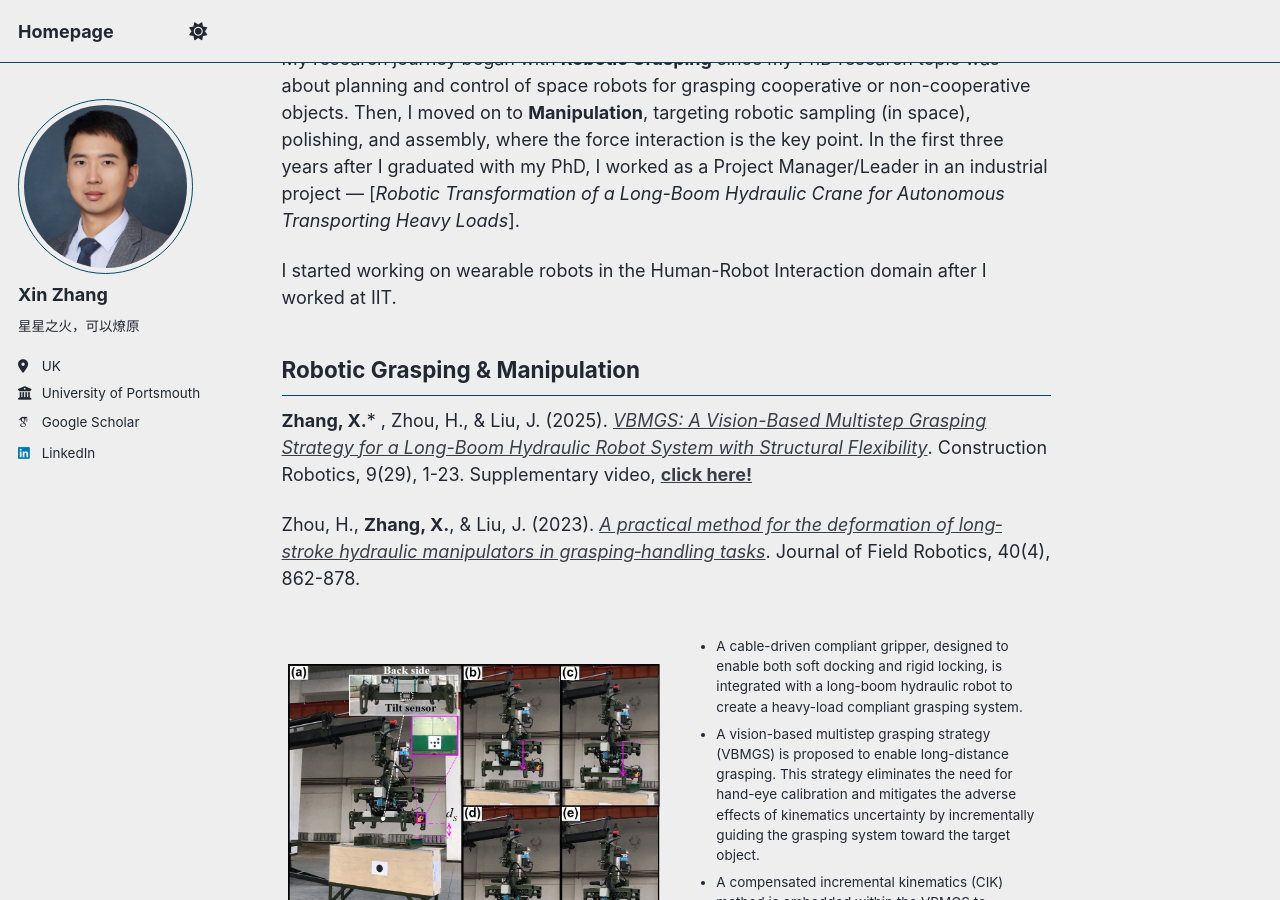
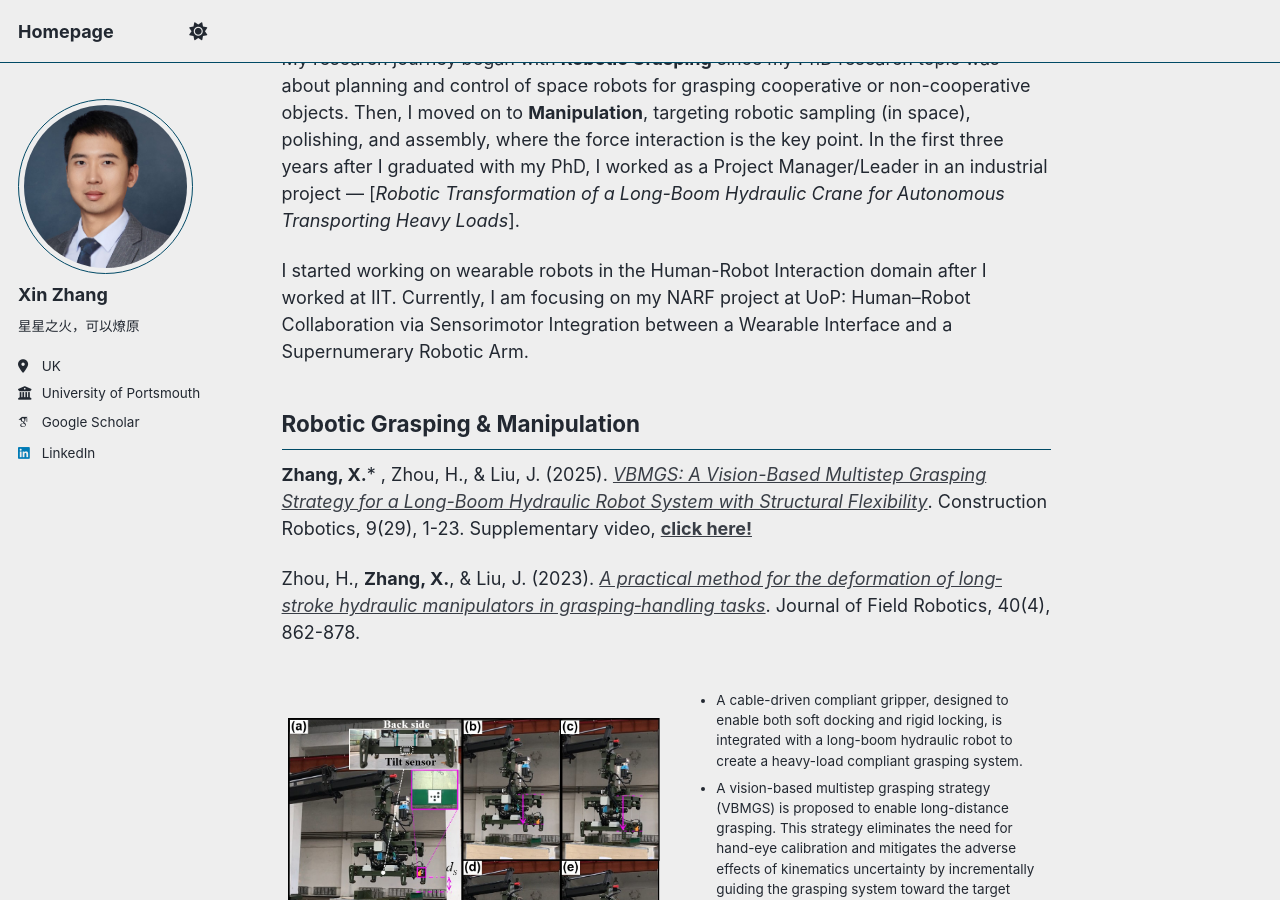
Before and after one commit to Mansion-ZX/Mansion-ZX.github.io, a Jekyll site: the page built from _pages/about.md, in a window 1280 px wide and 900 px high, scrolled down 1211 px. Built offline with Jekyll 4.4.1, drawn with Linux system fonts in a browser that asks for light colours; some web fonts are replaced; a script that is not in the unit is left out.

Commit message:
Update about.md

```diff
--- a/_pages/about.md
+++ b/_pages/about.md
@@ -32,7 +32,7 @@ Selected Research
 =====
 My research journey began with **Robotic Grasping** since my PhD research topic was about planning and control of space robots for grasping cooperative or non-cooperative objects. Then, I moved on to **Manipulation**, targeting robotic sampling (in space), polishing, and assembly, where the force interaction is the key point. In the first three years after I graduated with my PhD, I worked as a Project Manager/Leader in an industrial project --- [*Robotic Transformation of a Long-Boom Hydraulic Crane for Autonomous Transporting Heavy Loads*].
 
-I started working on wearable robots in the Human-Robot Interaction domain after I worked at IIT.
+I started working on wearable robots in the Human-Robot Interaction domain after I worked at IIT. Currently, I am focusing on my NARF project at UoP: Human–Robot Collaboration via Sensorimotor Integration between a Wearable Interface and a Supernumerary Robotic Arm.
 
 Robotic Grasping & Manipulation
 ------
```
